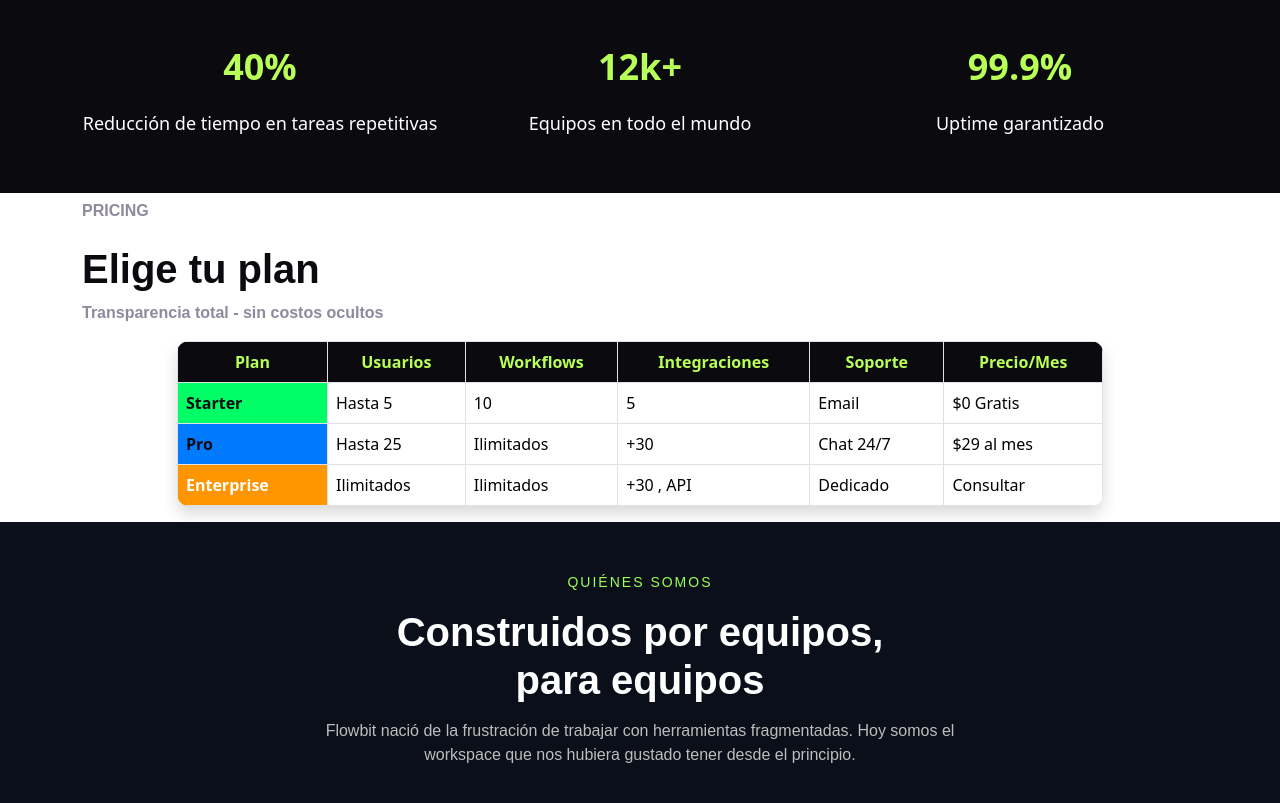
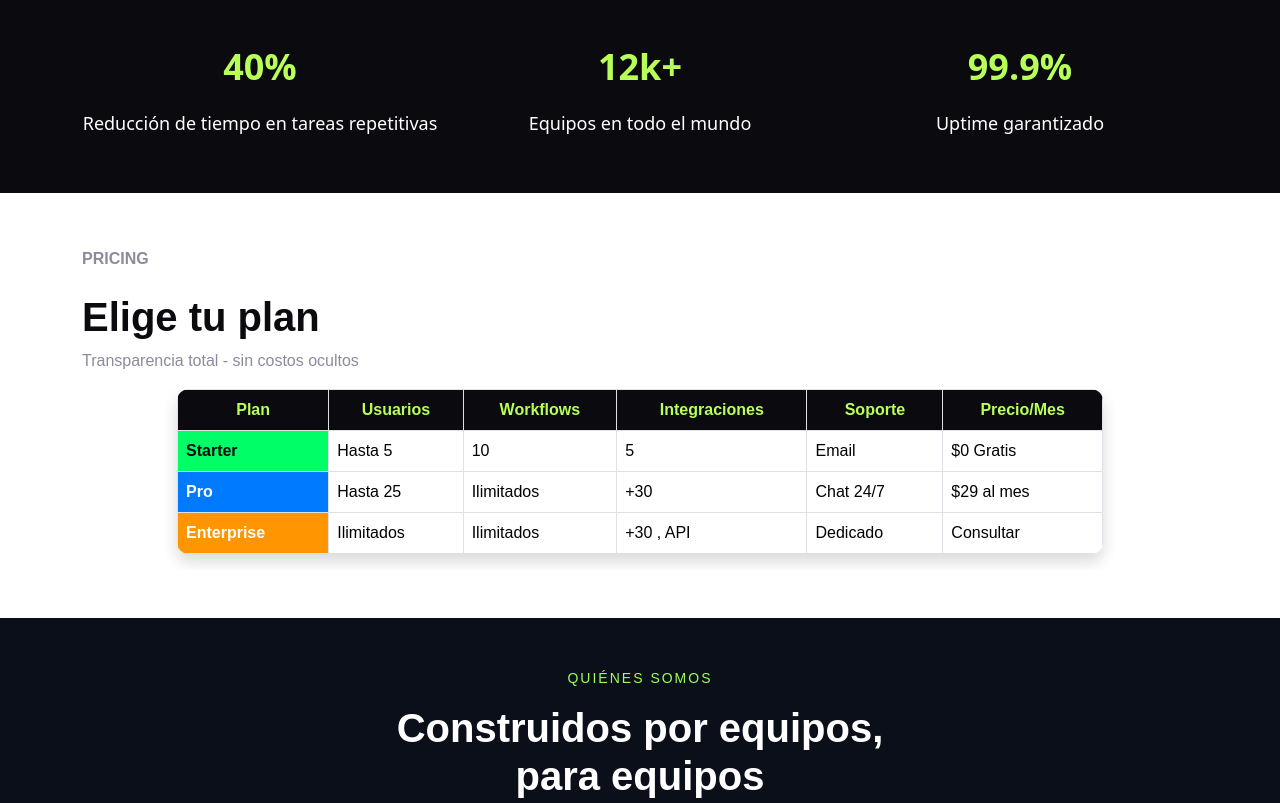
Before and after one commit to AlejandroMaravill/Pagina_LME, a plain HTML site: page vistas/index.html in a window 1280 px wide. Shown: the top 803 px of the page. Drawn offline with Linux system fonts and the light colour scheme.

Commit message:
Seccion precios y banner
Actualizacion de seccion de precios y banner

```diff
--- a/style/style.css
+++ b/style/style.css
@@ -177,11 +177,12 @@ footer{
 #pricing table{
     border-radius: 12px;
     overflow: hidden;
+    font-family: DM Sans, sans-serif;
 }
 #nombre-precio {
     background: #ffffff;
     color: #8b8b9e;
-    font-family: Arial, Helvetica, sans-serif;
+    font-family: DM Sans, sans-serif;
     padding: 6px 0;
     text-align: left;
     font-weight: 700;
@@ -190,7 +191,7 @@ footer{
 #titulo-seccion {
     background: #ffffff;
     color: #0a0a0f;
-    font-family: Arial, Helvetica, sans-serif;
+    font-family: DM Sans, sans-serif;
     font-size: 40px;
     text-align: left;
     font-weight: 800;
@@ -199,14 +200,14 @@ footer{
 #subtitulo-seccion{
     background: #ffffff;
     color: #8b8b9e;
-    font-family: Arial, Helvetica, sans-serif;
+    font-family: DM Sans, sans-serif;
     text-align: left;
-    font-weight: 700;
 }
 
 #encabezado-tabla th{
     background-color: #0a0a0f;
     color: #b8ff57;
+    font-family: DM Sans, sans-serif;
     text-align: center;
 }
 
@@ -214,17 +215,20 @@ footer{
      background-color: #00ff66;
      color: #0a0a0f;
      font-weight: 700;
+     font-family: DM Sans, sans-serif;
 }
 
 #plan-pro{
      background-color: #007bff;
-     color: #0a0a0f;
+     color: #ffffff;
+     font-family: DM Sans, sans-serif;
      font-weight: 700;
 }
 
 #plan-enterprise{
      background-color: #ff9500;
      color: #ffffff;
+     font-family: DM Sans, sans-serif;
      font-weight: 700;
 }
 
--- a/vistas/index.html
+++ b/vistas/index.html
@@ -40,11 +40,11 @@
         <!--Sección del precio-->
         <section id='pricing'>
         <div class="container">
-            <p id="nombre-precio">PRICING</p>
+            <p id="nombre-precio" class="mt-5">PRICING</p>
             <h1 id="titulo-seccion">Elige tu plan</h1>
             <p id="subtitulo-seccion">Transparencia total - sin costos ocultos</p>
             <div class="row justify-content-center">
-                <div class="col-10 table-responsive">
+                <div class="col-10 table-responsive mb-5">
                     <table class="table table-bordered table-hover shadow">
                         <thead>
                             <tr id="encabezado-tabla">
```
